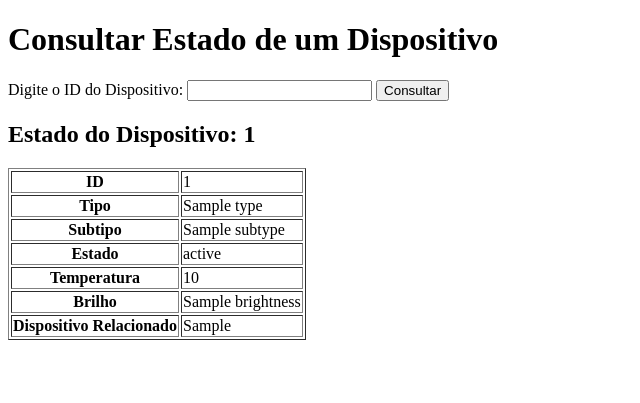
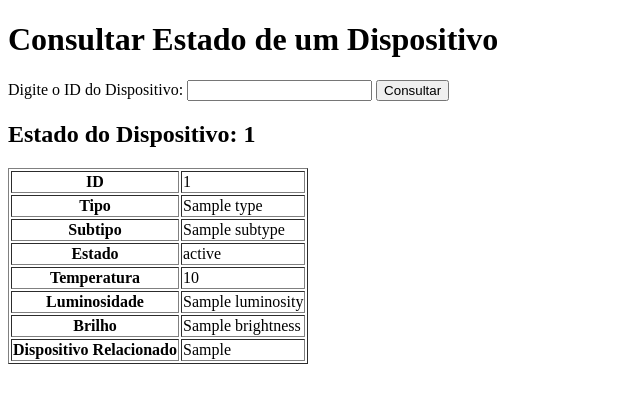
Before and after one commit to diego-nac/smart-room-pubsub, a Flask app: template source/gateway/templates/device_status.html in a window 1280 px wide. Shown: the top 403 px of the page, without its empty margins (0-640 px from the left). Run offline with Flask 3, Linux system fonts and the light colour scheme; the template is opened without the code that fills it: most values are stand-ins (such as "Sample title", 1, 10 or a date in 2020).

Commit message:
Adiciona exibição de luminosidade no status do dispositivo

```diff
--- a/source/gateway/templates/device_status.html
+++ b/source/gateway/templates/device_status.html
@@ -37,6 +37,10 @@
             <td>{{ device_info.temperature if device_info.temperature else '-' }}</td>
         </tr>
         <tr>
+            <th>Luminosidade</th>
+            <td>{{ device_info.luminosity if device_info.luminosity else '-' }}</td>
+        </tr>
+        <tr>
             <th>Brilho</th>
             <td>{{ device_info.brightness if device_info.brightness else '-' }}</td>
         </tr>
```
